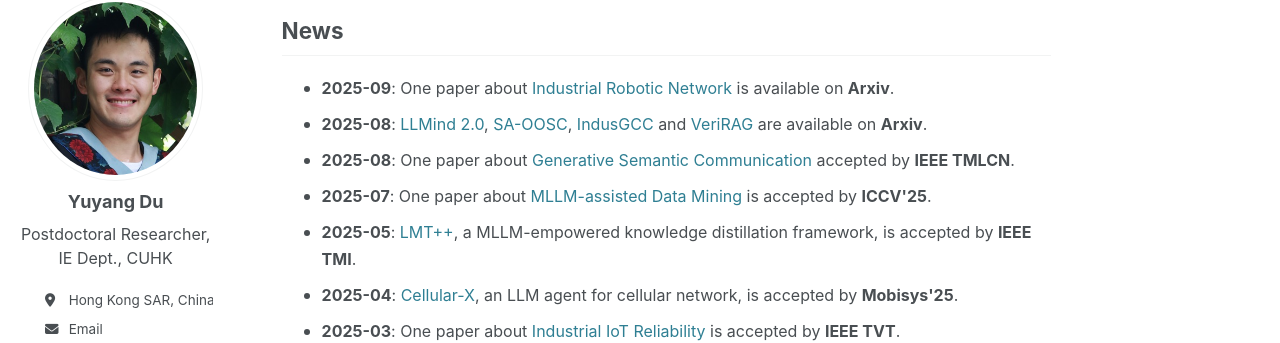
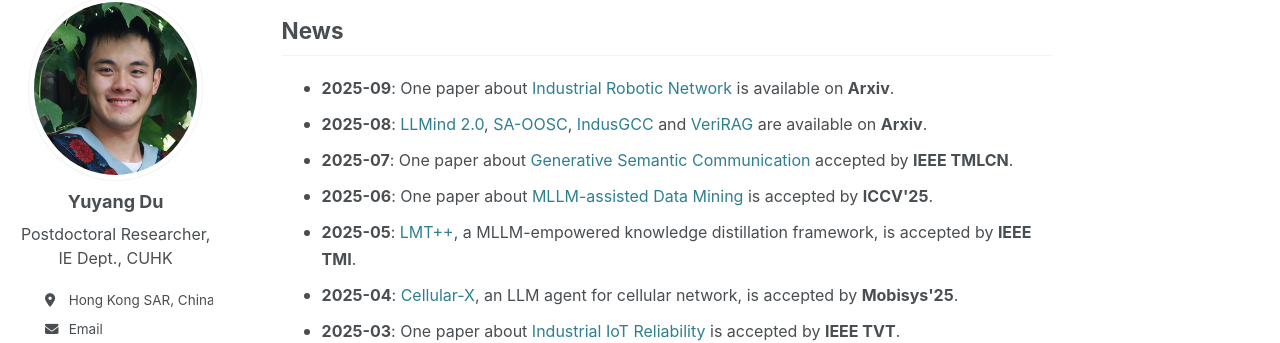
Before and after one commit to yuyangdu01/yuyangdu01.github.io, a Jekyll site: the page built from _pages/about.md, in a window 1280 px wide and 900 px high, scrolled down 333 px. Shown: the part 110-453 px from the top of the window. Built offline with Jekyll 4.4.1, drawn with Linux system fonts in a browser that asks for light colours; some web fonts are replaced.

Commit message:
Update about.md

```diff
--- a/_pages/about.md
+++ b/_pages/about.md
@@ -21,8 +21,8 @@ News <font size=3></font>
 ------
 * <font size=3><b>2025-09</b>: One paper about <a href="https://arxiv.org/abs/2509.06119">Industrial Robotic Network</a> is available on <b>Arxiv</b>.</font>
 * <font size=3><b>2025-08</b>: <a href="https://arxiv.org/abs/2508.13920"> LLMind 2.0</a>, <a href="https://arxiv.org/abs/2509.07436"> SA-OOSC</a>, <a href="https://arxiv.org/abs/2509.01199"> IndusGCC</a> and <a href="https://arxiv.org/abs/2507.15664"> VeriRAG</a> are available on <b>Arxiv</b>.</font>
-* <font size=3><b>2025-08</b>: One paper about <a href="https://ieeexplore.ieee.org/document/11113346/">Generative Semantic Communication</a> accepted by <b>IEEE TMLCN</b>.</font>
-* <font size=3><b>2025-07</b>: One paper about <a href="https://openreview.net/forum?id=H57HtksYpC">MLLM-assisted Data Mining</a> is accepted by <b>ICCV'25</b>.</font>
+* <font size=3><b>2025-07</b>: One paper about <a href="https://ieeexplore.ieee.org/document/11113346/">Generative Semantic Communication</a> accepted by <b>IEEE TMLCN</b>.</font>
+* <font size=3><b>2025-06</b>: One paper about <a href="https://openreview.net/forum?id=H57HtksYpC">MLLM-assisted Data Mining</a> is accepted by <b>ICCV'25</b>.</font>
 * <font size=3><b>2025-05</b>: <a href="https://ieeexplore.ieee.org/document/11045720">LMT++</a>, a MLLM-empowered knowledge distillation framework, is accepted by <b>IEEE TMI</b>.</font>
 * <font size=3><b>2025-04</b>: <a href="https://arxiv.org/abs/2504.13190">Cellular-X</a>, an LLM agent for cellular network, is accepted by <b>Mobisys'25</b>.</font>
 * <font size=3><b>2025-03</b>: One paper about <a href="https://ieeexplore.ieee.org/document/10902223">Industrial IoT Reliability</a> is accepted by <b>IEEE TVT</b>.</font>
```
